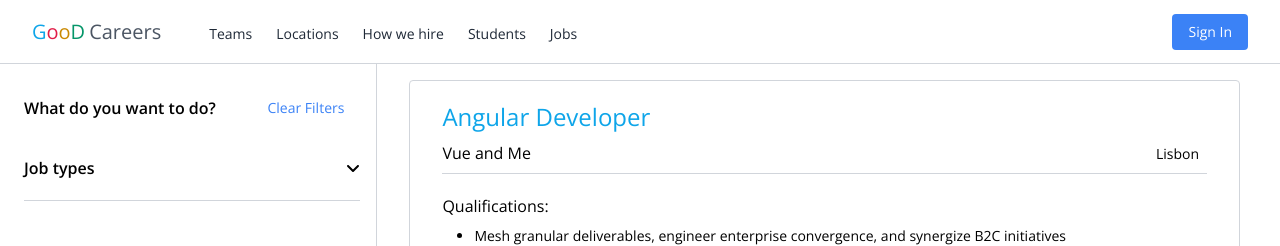
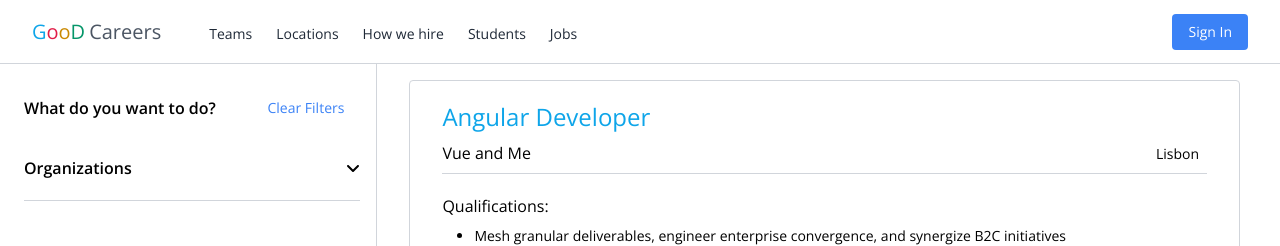
Before and after one commit to TanyaKulikovskaya/Google-Careers-Clone, a Vue app: page /job/results in a window 1280 px wide. Shown: the top 246 px of the page. Built offline with nearby package versions, Linux system fonts and the light colour scheme; data requests are answered from the project's data file.

Commit message:
views, filter component

```diff
--- a/src/components/JobResults/JobFiltersSidebar.vue
+++ b/src/components/JobResults/JobFiltersSidebar/JobFiltersSidebar.vue
@@ -10,22 +10,20 @@
         </div>
       </div>
 
-      <collapsible-accordion header="Job types">
-        <p>Placeholder for now</p>
-      </collapsible-accordion>
+      <job-filters-sidebar-organizations />
     </section>
   </div>
 </template>
 
 <script>
 import ActionButton from '@/components/Shared/ActionButton.vue'
-import CollapsibleAccordion from '@/components/Shared/CollapsibleAccordion.vue'
+import JobFiltersSidebarOrganizations from '@/components/JobResults/JobFiltersSidebar/JobFiltersSidebarOrganizations.vue'
 
 export default {
   name: 'JobFiltersSidebar',
   components: {
     ActionButton,
-    CollapsibleAccordion,
+    JobFiltersSidebarOrganizations,
   },
 }
 </script>
--- /dev/null
+++ b/src/components/JobResults/JobFiltersSidebar/JobFiltersSidebarOrganizations.vue
@@ -0,0 +1,46 @@
+<template>
+  <collapsible-accordion header="Organizations">
+    <div class="mt-5">
+      <fieldset>
+        <ul class="flex flex-row flex-wrap">
+          <li
+            v-for="(organization, index) in organizations"
+            :key="index"
+            class="h-8 w-1/2"
+          >
+            <input :id="organization" type="checkbox" class="mr-2" />
+            <label :for="organization">{{ organization }}</label>
+          </li>
+        </ul>
+      </fieldset>
+    </div>
+  </collapsible-accordion>
+</template>
+
+<script>
+import { mapState } from 'pinia'
+import { useJobsStore } from '@/stores/jobs.js'
+
+import CollapsibleAccordion from '@/components/Shared/CollapsibleAccordion.vue'
+
+export default {
+  name: 'JobFiltersSidebarOrganizations',
+  components: {
+    CollapsibleAccordion,
+  },
+  computed: {
+    ...mapState(useJobsStore, {
+      jobs: 'jobs',
+      organizations() {
+        return [
+          ...new Set(
+            this.jobs
+              .map((job) => job.organization)
+              .sort((a, b) => a.localeCompare(b))
+          ),
+        ]
+      },
+    }),
+  },
+}
+</script>
--- a/src/components/Navigation/TheNavigation.vue
+++ b/src/components/Navigation/TheNavigation.vue
@@ -84,8 +84,8 @@ export default {
   data() {
     return {
       menuItems: [
-        { text: 'Teams', url: '/' },
-        { text: 'Locations', url: '/' },
+        { text: 'Teams', url: '/teams' },
+        { text: 'Locations', url: '/locations' },
         { text: 'How we hire', url: '/' },
         { text: 'Students', url: '/' },
         { text: 'Jobs', url: '/job/results' },
--- /dev/null
+++ b/src/components/Shared/HeaderContainer.vue
@@ -0,0 +1,12 @@
+<template>
+  <div class="w-full mx-auto my-16 text-center">
+    <slot name="title"></slot>
+    <slot name="subtitle"></slot>
+  </div>
+</template>
+
+<script>
+export default {
+  name: 'HeaderContainer',
+}
+</script>
--- a/src/router/index.js
+++ b/src/router/index.js
@@ -2,6 +2,8 @@ import { createRouter, createWebHistory } from 'vue-router'
 import HomeView from '@/views/HomeView.vue'
 import JobResultsView from '@/views/JobResultsView.vue'
 import JobView from '@/views/JobView.vue'
+import TeamsView from '@/views/TeamsView.vue'
+import LocationsView from '@/views/LocationsView.vue'
 
 const routes = [
   {
@@ -19,6 +21,16 @@ const routes = [
     name: 'Job',
     component: JobView,
   },
+  {
+    path: '/teams',
+    name: 'Teams',
+    component: TeamsView,
+  },
+  {
+    path: '/locations',
+    name: 'Locations',
+    component: LocationsView,
+  },
 ]
 
 const router = createRouter({
--- a/src/views/JobResultsView.vue
+++ b/src/views/JobResultsView.vue
@@ -6,7 +6,7 @@
 </template>
 
 <script>
-import JobFiltersSidebar from '@/components/JobResults/JobFiltersSidebar.vue'
+import JobFiltersSidebar from '@/components/JobResults/JobFiltersSidebar/JobFiltersSidebar.vue'
 import JobListings from '@/components/JobResults/JobListings.vue'
 
 export default {
--- /dev/null
+++ b/src/views/LocationsView.vue
@@ -0,0 +1,24 @@
+<template>
+  <header-container>
+    <template #title>
+      <h1 class="text-4xl mb-4">Our locations</h1>
+    </template>
+    <template #subtitle>
+      <p>
+        Large or small, each one of our offices is designed to inspire
+        innovation, big ideas, and community.
+      </p>
+    </template>
+  </header-container>
+</template>
+
+<script>
+import HeaderContainer from '@/components/Shared/HeaderContainer.vue'
+
+export default {
+  name: 'LocationsView',
+  components: {
+    HeaderContainer,
+  },
+}
+</script>
--- /dev/null
+++ b/src/views/TeamsView.vue
@@ -0,0 +1,24 @@
+<template>
+  <header-container>
+    <template #title>
+      <h1 class="text-4xl mb-4">Teams</h1>
+    </template>
+    <template #subtitle>
+      <p>
+        Together, we create access to information and build products that
+        improve people's lives. Want to be a Goodler? Find your role.
+      </p>
+    </template>
+  </header-container>
+</template>
+
+<script>
+import HeaderContainer from '@/components/Shared/HeaderContainer.vue'
+
+export default {
+  name: 'TeamView',
+  components: {
+    HeaderContainer,
+  },
+}
+</script>
```
